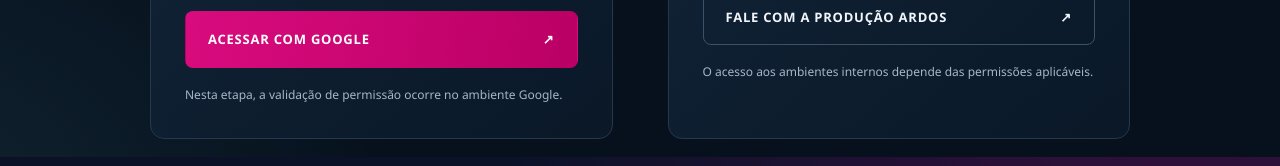
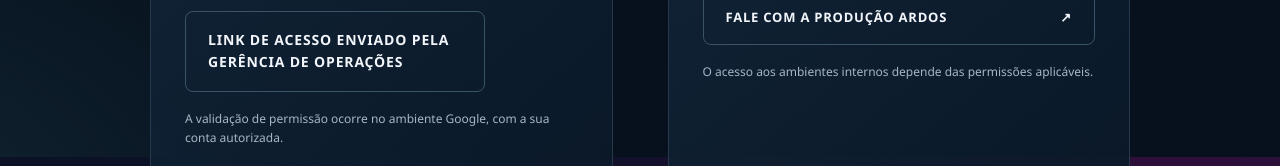
Before and after one commit to victormordekai/Champions_ARDOS, a plain HTML site: page dashboard.html in a window 1280 px wide. Shown: the part 643-809 px from the top of the page. Drawn offline with Linux system fonts and the light colour scheme.

Commit message:
Tira o endereço da planilha de acesso do site público
O botão ACESSAR COM GOOGLE apontava para uma planilha interna.
Endereço interno não fica em site público: o link passa a ser
enviado pela Gerência de Operações a quem tem acesso.

Co-Authored-By: Claude Opus 5.5 <noreply@anthropic.com>
Claude-Session: https://claude.ai/code/session_01NcbDGr9URwCZjqVhPxAn5k

```diff
--- a/dashboard.html
+++ b/dashboard.html
@@ -111,21 +111,15 @@
                     </p>
 
                     <!--
-                    SUBSTITUIR APENAS O HREF ABAIXO pelo link de compartilhamento
-                    da planilha Google "AREA DE TRANSIÇÃO SGO-ARDOS".
+                    O endereço da planilha de acesso não fica no site público.
+                    O link é enviado pela Gerência de Operações a quem tem acesso.
                     -->
-                    <a
-                        class="button"
-                        href="https://docs.google.com/spreadsheets/d/1FHpc0ibzNGvoOLly_E3ynYTG-xOveGuIVi1hVyq0rIg/edit?usp=sharing"
-                        target="_blank"
-                        rel="noopener noreferrer"
-                    >
-                        ACESSAR COM GOOGLE
-                        <span>↗</span>
-                    </a>
+                    <p class="button secondary" role="note">
+                        LINK DE ACESSO ENVIADO PELA GERÊNCIA DE OPERAÇÕES
+                    </p>
 
                     <small>
-                        Nesta etapa, a validação de permissão ocorre no ambiente Google.
+                        A validação de permissão ocorre no ambiente Google, com a sua conta autorizada.
                     </small>
                 </article>
 
```
